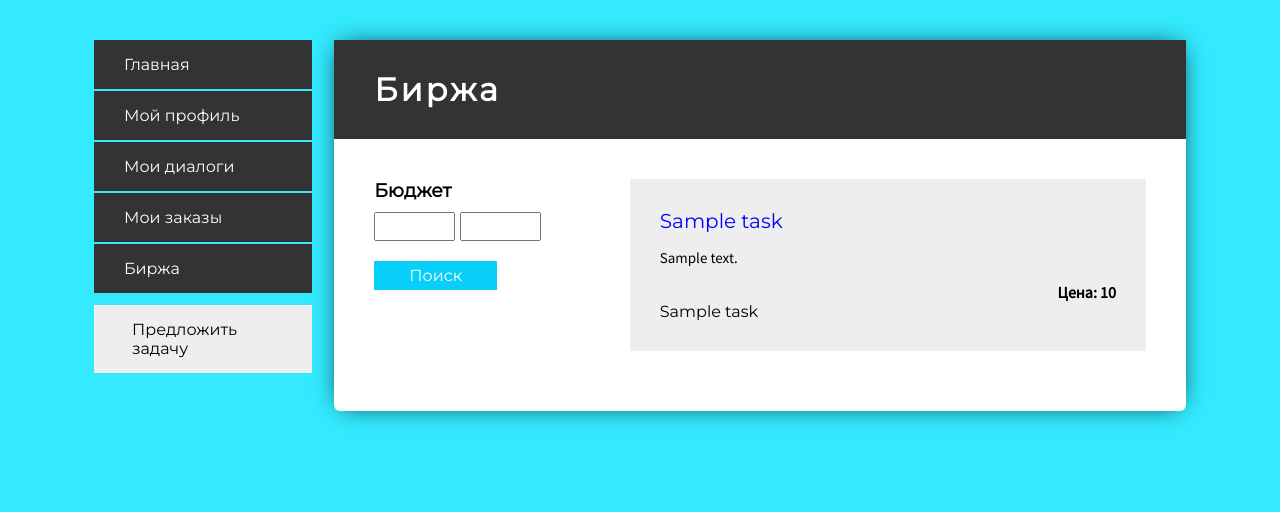
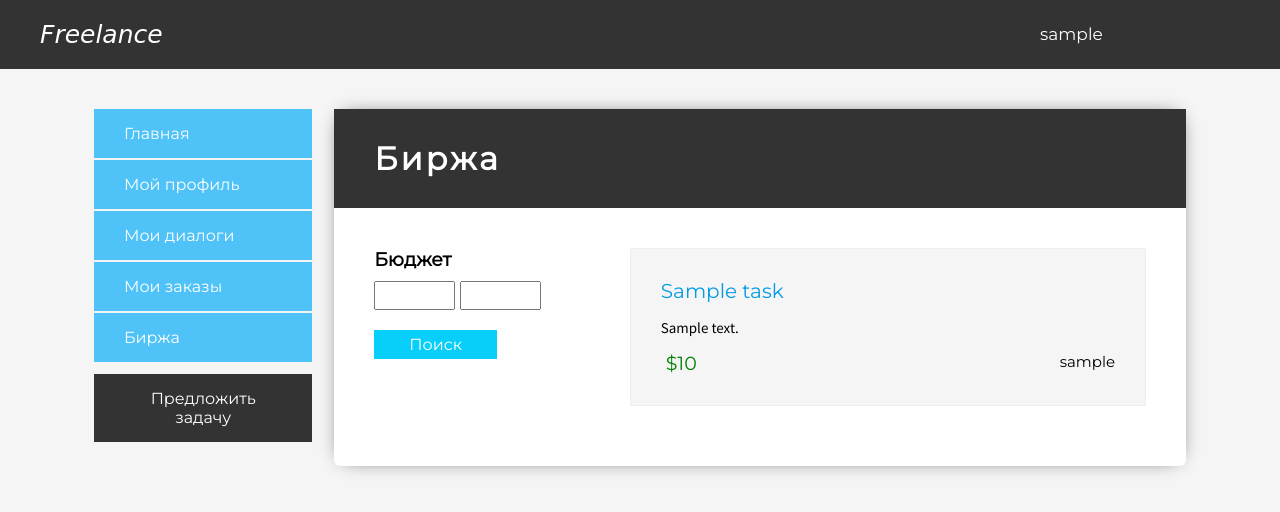
Before and after one commit to expant/Freelance-coursework, a Node server app: template views/market.pug in a window 1280 px wide. Shown: the top 512 px of the page. Run offline with Node 20, Linux system fonts and the light colour scheme; the template is opened without the code that fills it: most values are stand-ins (such as "Sample title", 1, 10 or a date in 2020); some web fonts are replaced.

Commit message:
Изменил дизайн

```diff
--- a/app.js
+++ b/app.js
@@ -62,7 +62,8 @@ app.post('/sign_up', jsonParser, authentication.signUp);
 
 app.get('/createTask', (req, res) => {
     if (req.session.username) {
-        res.render('createTask');
+        const username = req.session.username;
+        res.render('createTask', { username });
     } else {
         res.redirect('/sign_in');
     }
--- a/public/css/market.css
+++ b/public/css/market.css
@@ -76,8 +76,8 @@
 .task {
     height: auto;
     padding: 30px;
-    /*box-shadow: 0 0 14px -11px #000;*/
-    background: #eee;
+    background: #f5f5f5;
+    border: 1px solid #eee;
     margin-bottom: 20px;
     transition: all .2s;
     transform: scale(1);
@@ -91,7 +91,7 @@
 .task .task-head {
     font-size: 20px;
     text-decoration: none;
-    color: blue;
+    color: #039BE5;
 }
 
 .task .task-text {
@@ -102,7 +102,13 @@
 
 .task .price {
     font-family: 'Source Sans Pro', sans-serif;
-    text-align: right;
+    font-style: bold;
+}
+
+.bg-price {
+    font-size: 19px;
+    padding: 5px;
+    color: green;
 }
 
 .task .toRespond {
@@ -136,3 +142,13 @@
 }
 
 .task-footer button { float: right; }
+
+.flex-container {
+    display: flex;
+    flex-flow: row wrap;
+    justify-content: space-between;
+}
+
+.name {
+    font-size: 15px;
+}
--- a/public/css/navbar.css
+++ b/public/css/navbar.css
@@ -9,30 +9,21 @@ aside.sidebar {
 
 .nav li {
     list-style: none;
-    border-bottom: 2px solid #33eaff;
-    background: #333333;
+    border-bottom: 2px solid #F5F5F5;
+    background: #4FC3F7;
     transition: all .2s;
     transform: translate(0, 0);
 }
 
 .nav .create-task {
     margin-top: 10px;
-    background: #eee;
+    background: #333;
+    text-align: center;
 }
 
-.nav .create-task a {
-    transition: all .2s;
-    transform: translate(8px, 0);
-    color: #000;
-}
+/*.nav .create-task:hover {
 
-.nav .create-task:hover {
-    background: #eee;
-}
-
-.nav li:hover {
-    background: #424242;
-}
+}*/
 
 .nav a {
     display: inline-block;
@@ -48,10 +39,16 @@ aside.sidebar {
     transform: translate(8px, 0);
 }
 
+.nav .create-task a {
+    transition: all .2s;
+    transform: translate(0, 0);
+    color: #fff;
+}
+
 .mainw {
     width: 78%;
     background: #fff;
-    box-shadow: 0 0 25px -8px #000;
+    box-shadow: 0 0 20px -10px #000;
     border-radius: 6px;
     float: right;
 }
--- a/public/css/styles.css
+++ b/public/css/styles.css
@@ -21,7 +21,7 @@ body {
 }
 
 body.bg {
-  background: #33eaff;
+  background: #F5F5F5;
 }
 
 .sect-wrap {
@@ -40,7 +40,7 @@ header {
   font-family: 'Montserrat', sans-serif;
   /*font-family: 'Comfortaa', cursive;*/
   padding: 20px 0;
-  background: #33eaff;
+  background: #333;
 }
 
 .wrapper {
@@ -81,7 +81,7 @@ header {
   font-style: italic;
   font-family: 'Margarine', cursive;
   text-decoration: none;
-  color: #333;
+  color: #fff;
 }
 
 .menu { float: right; }
@@ -101,10 +101,9 @@ header {
 .menu ul {
   right: 90px;
   position: relative;
-  margin-top: 20px;
+  margin-top: 28px;
   list-style: none;
-  background: #eee;
-  border-radius: 4px;
+  background: #333;
   padding: 10px;
   display: none;
 }
@@ -112,9 +111,9 @@ header {
 .menu #exit,
 .menu a {
   transition: all .2s;
-  background: #eee;
   border: none;
-  color: #000;
+  background: #333;
+  color: #fff;
   font-size: 17px;
   margin-left: 10px;
 }
@@ -133,7 +132,7 @@ header {
 .sign-in-up {
   float: right;
   margin-top: 4px;
-  margin-left: 1070px;
+  margin-left: 1000px;
   position: absolute;
 }
 
@@ -143,11 +142,11 @@ header {
 }
 
 .sign-in-up span {
-    color: #333;
+    color: #fff;
 }
 
 .sign-in-up a {
-    color: #333;
+    color: #fff;
     text-decoration: none;
 }
 
@@ -155,12 +154,12 @@ header {
   padding: 0px;
   margin-right: 10px;
   transition: all .2s;
-  color: #333;
+  color: #fff;
 }
 
 .sign-in-up a:first-of-type:hover {
   transition: all .2s;
-  color: #000;
+  color: #eee;
 }
 
 .sign-in-up a:last-of-type {
@@ -227,9 +226,9 @@ header {
   text-align: center;
   padding: 30px;
   margin-bottom: 30px;
-  background: #eee;
+  background: #333;
   border-radius: 0 0 8px 8px;
-  color: #333;
+  color: #fff;
 }
 
 .hiw-img img {
@@ -264,7 +263,7 @@ header {
 
 .tit h1 {
   padding: 30px 40px;
-  background: #333333;
+  background: #333;
   color: #fff;
   letter-spacing: 3px;
 }
--- a/public/js/userOperations/changeName.js
+++ b/public/js/userOperations/changeName.js
@@ -6,6 +6,7 @@
 	const change = document.querySelector('#change');
 
 	const name = document.querySelector('.name');
+	const login = document.querySelector('.login');
 	const message = document.querySelector('.message');
 
   showChange.addEventListener('click', () => {
@@ -45,6 +46,7 @@
 						New name: ${userFromServer.newUsername}
 					`);
 					name.textContent = userFromServer.newUsername;
+					login.textContent = userFromServer.newUsername;
 					message.textContent = 'Имя успешно изменено';
 					setTimeout(() => {
 						message.textContent = '';
--- a/routes/showFreelancers.js
+++ b/routes/showFreelancers.js
@@ -4,7 +4,7 @@ module.exports = {
 	showAll: (req, res) => {
 		const users = new Users();
 
-		users.showAll(res, err => {
+		users.showAll(req, res, err => {
 			if (err) throw err;
 		});
 	}
--- a/routes/tasks.js
+++ b/routes/tasks.js
@@ -26,7 +26,7 @@ module.exports = {
 		if (req.session.username) {
 			const task = new Task();
 
-			task.get(res, err => {
+			task.get(req, res, err => {
 				if (err) throw err;
 			});
 		} else {
--- a/views/market.pug
+++ b/views/market.pug
@@ -10,6 +10,19 @@ html(lang='en')
     link(rel='stylesheet', href='css/navbar.css')
     link(rel='stylesheet', href='css/styles.css')
   body.bg
+    header
+      .wrapper.clearfix
+        .logo
+          span
+            a(href='/') Freelance
+        .sign-in-up
+          .sign_absolute
+            if username
+              span.login #{username}
+            else
+              a(href='sign_in') Войти
+              span /
+              a(href='sign_up') Зарегистрироваться
     .sect-wrap.clearfix
       .wrapp.clearfix
         include sidebar
@@ -29,7 +42,9 @@ html(lang='en')
                 .task
                   a(href=`/market/${task.id}` class="task-head") #{task.title}
                   p.task-text #{task.text}
-                  h4.price Цена: #{task.price}
-                  p.name #{task.employerName}
+                  .flex-container
+                    p.price
+                      span.bg-price $#{task.price}
+                    p.name #{task.username}
             else
               h3 Задач нет
```
Also changed, not shown: config/db.js (+3 -4 lines), models/Task.js (+35 -8 lines), models/Users.js (+7 -3 lines), views/createTask.pug (+13 -0 lines), views/freelancers.pug (+13 -0 lines), views/messages.pug (+13 -0 lines), views/userProfile.pug (+13 -0 lines), public/icons/menu.svg.
